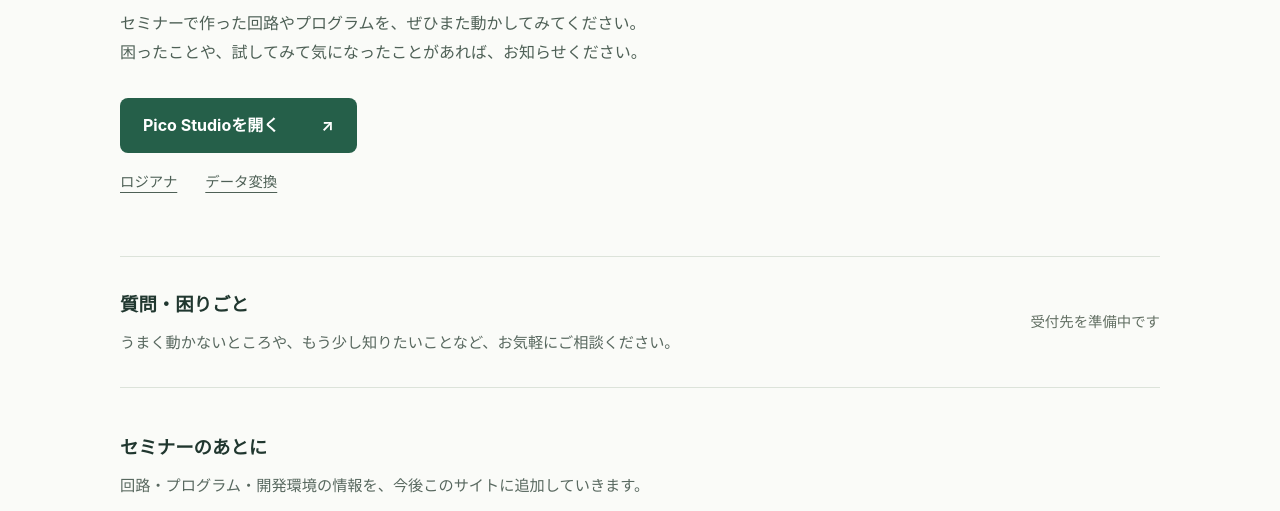
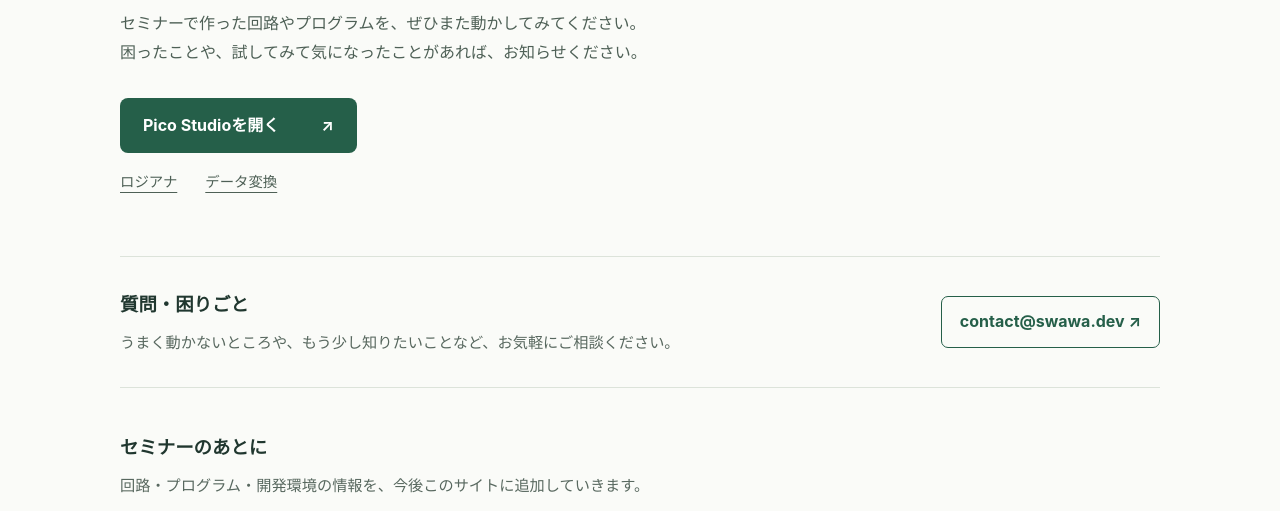
Before and after one commit to swawa-yu/pico-ir-rimocon, a website: page index.html in a window 1280 px wide. Shown: the part 289-800 px from the top of the page. Drawn offline with Linux system fonts and the light colour scheme.

Commit message:
セミナー後の相談を指定のメールアドレスへ案内する

```diff
--- a/followup.css
+++ b/followup.css
@@ -18,7 +18,6 @@ h2{font-size:1.15rem;margin:0 0 8px;font-weight:700}
 .contact p,.section-heading p{font-size:.95rem;color:#58685f;margin:0}
 .contact-action{flex-shrink:0}
 .contact-action a{display:inline-block;padding:10px 18px;border:1px solid #255f49;border-radius:7px;color:#255f49;text-decoration:none;font-weight:650}
-.pending{font-size:.9rem;color:#637064}
 .resources{padding:42px 0 56px}
 .resource-grid{display:grid;grid-template-columns:repeat(3,minmax(0,1fr));gap:18px;margin-top:25px}
 .resource{display:block;padding:23px;background:#fff;border:1px solid #dce3da;border-radius:10px;text-decoration:none}
--- a/index.html
+++ b/index.html
@@ -25,7 +25,7 @@
 
     <section class="contact" aria-labelledby="contact-title">
       <div><h2 id="contact-title">質問・困りごと</h2><p>うまく動かないところや、もう少し知りたいことなど、お気軽にご相談ください。</p></div>
-      <div class="contact-action"><span class="pending">受付先を準備中です</span></div>
+      <div class="contact-action"><a href="mailto:contact@swawa.dev?subject=2026%2F10%2F25%20%E3%82%82%E3%81%AE%E3%81%A5%E3%81%8F%E3%83%AA%E3%82%B1%E3%82%B8%E3%83%A7%E3%82%BB%E3%83%9F%E3%83%8A%E3%83%BC%E3%81%AE%E8%B3%AA%E5%95%8F">contact@swawa.dev <span aria-hidden="true">↗</span></a></div>
     </section>
 
     <section class="resources" aria-labelledby="resources-title">
```
